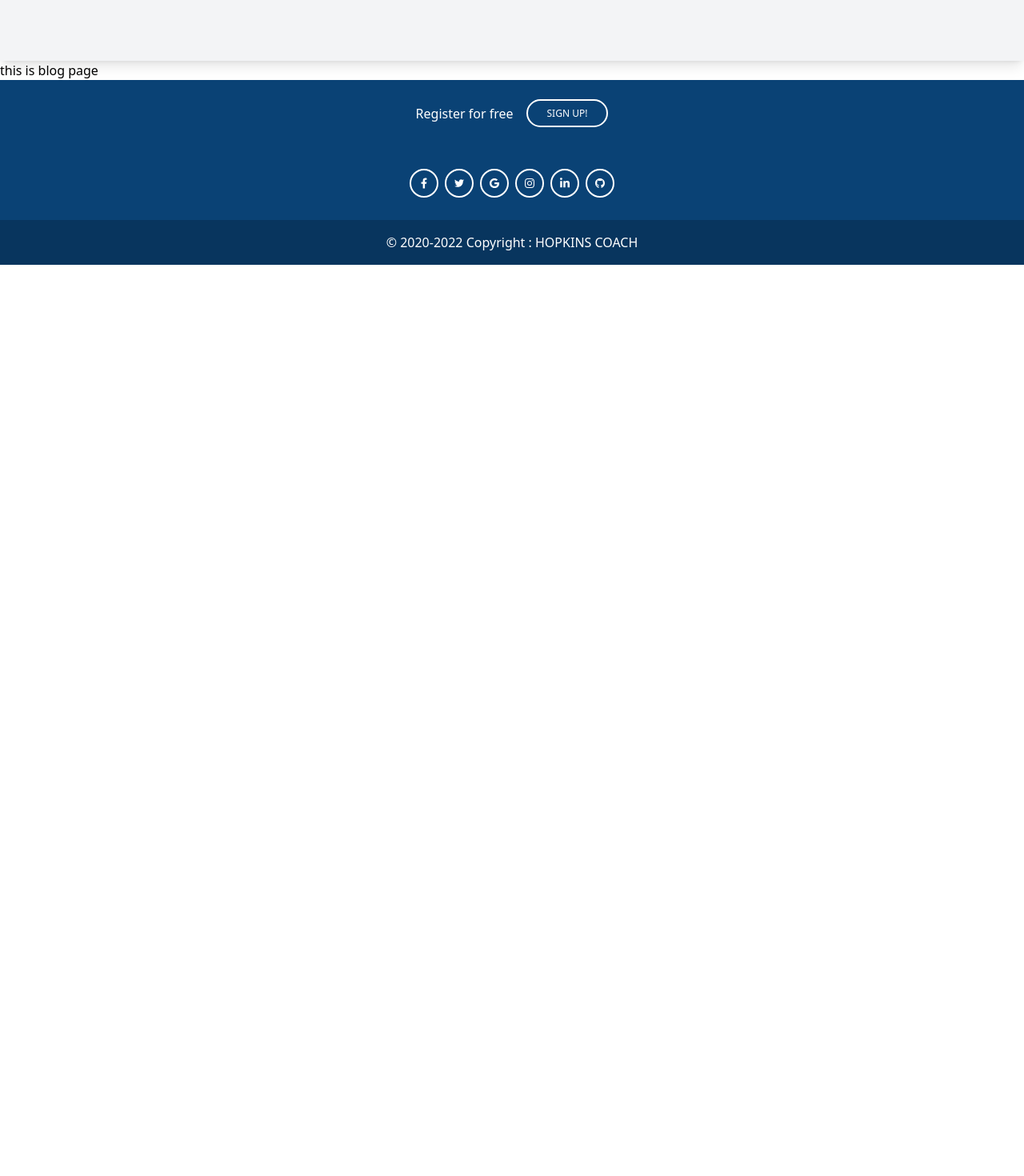
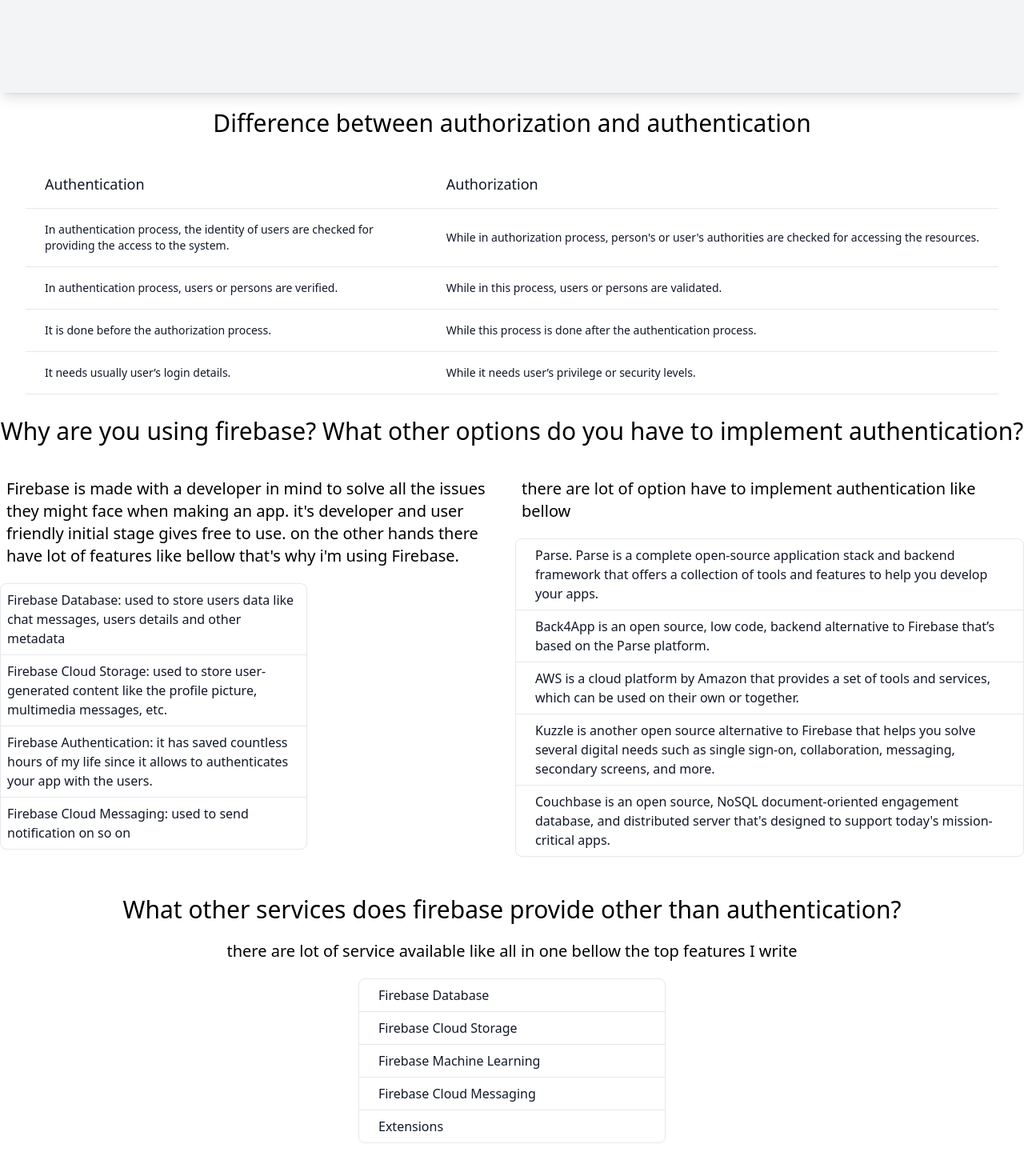
Before and after one commit to raselmahmud-coder/Independent-service-provider, a React (Create React App) app: page /blog in a window 1280 px wide. Shown: the part 180-1650 px from the top of the page at 80% size. Before the commit the page ends 800 px from the top, so only its background shows below. Built offline with nearby package versions, Linux system fonts and the light colour scheme; no server answers; what tw-elements would draw is missing.

Commit message:
blog added and about me added

```diff
--- a/src/components/Pages/About/About.js
+++ b/src/components/Pages/About/About.js
@@ -1,11 +1,38 @@
-import React from 'react';
-
+import React from "react";
+import myImg from "../../../images/branding img.png";
 const About = () => {
-    return (
-        <div>
-            <h1>this is abvout page</h1>
+  return (
+    <div>
+      <section className="p-6 md:p-12 text-center md:text-left shadow-lg rounded-md">
+        <div className="flex justify-center">
+          <div className="max-w-3xl">
+            <div className="block p-6 rounded-lg shadow-lg bg-white m-4">
+              <div className="md:flex md:flex-row">
+                <div className="md:w-96 w-36 flex justify-center items-center mb-6 lg:mb-0 mx-auto md:mx-0">
+                  <img
+                    src={myImg}
+                    className="rounded-full shadow-md"
+                    alt="avatar"
+                  />
+                </div>
+                <div className="md:ml-6">
+                  <p className="text-gray-500 font-light mb-6">
+                    Hi, this is Rasel Mahmud from Bangladesh. Currently I'm doing Bsc On Automation Engineering in China. I'm very hard worker and enthusiastic. My expertise area are HTML5, CSS3, JAVASCRIPT, REACT, WORDPRESS, HOSTING MANAGEMENT AND SOME OF STUFF ADOBE PHOTO SHOP.
+                  </p>
+                  <p className="font-semibold text-xl mb-2 text-gray-800">
+                  Rasel Mahmud
+                  </p>
+                  <p className="font-semibold text-gray-500 mb-0">
+                    Become a full Stack Web Developer
+                  </p>
+                </div>
+              </div>
+            </div>
+          </div>
         </div>
-    );
+      </section>
+    </div>
+  );
 };
 
 export default About;
--- a/src/components/Pages/Blog/Blog.js
+++ b/src/components/Pages/Blog/Blog.js
@@ -1,11 +1,164 @@
-import React from 'react';
+import React from "react";
 
 const Blog = () => {
-    return (
+  return (
+    <>
+      <h1 className="text-3xl text-center my-5">
+        Difference between authorization and authentication
+      </h1>
+      <div className="flex">
+        <div className="overflow-x-auto">
+          <div className="py-2 inline-block min-w-full sm:px-6 lg:px-8">
+            <div className="overflow-hidden">
+              <table>
+                <thead className="border-b">
+                  <tr>
+                    <th
+                      scope="col"
+                      className="text-lg text-bold font-medium text-gray-900 px-6 py-4 text-left"
+                    >
+                      Authentication
+                    </th>
+                    <th
+                      scope="col"
+                      className="text-lg text-bold font-medium text-gray-900 px-6 py-4 text-left"
+                    >
+                      Authorization
+                    </th>
+                  </tr>
+                </thead>
+                <tbody>
+                  <tr className="border-b">
+                    <td className="px-6 py-4 text-sm font-medium text-gray-900">
+                      In authentication process, the identity of users are
+                      checked for providing the access to the system.
+                    </td>
+                    <td className="text-sm text-gray-900 font-light px-6 py-4 whitespace-nowrap">
+                      While in authorization process, person's or user's
+                      authorities are checked for accessing the resources.
+                    </td>
+                  </tr>
+                  <tr className="bg-white border-b">
+                    <td className="px-6 py-4 text-sm font-medium text-gray-900">
+                      In authentication process, users or persons are verified.
+                    </td>
+                    <td className="text-sm text-gray-900 font-light px-6 py-4 whitespace-nowrap">
+                      While in this process, users or persons are validated.
+                    </td>
+                  </tr>
+                  <tr className="bg-white border-b">
+                    <td className="px-6 py-4 text-sm font-medium text-gray-900">
+                      It is done before the authorization process.
+                    </td>
+                    <td className="text-sm text-gray-900 font-light px-6 py-4 whitespace-nowrap">
+                      While this process is done after the authentication
+                      process.
+                    </td>
+                  </tr>
+                  <tr className="bg-white border-b">
+                    <td className="px-6 py-4 text-sm font-medium text-gray-900">
+                      It needs usually user’s login details.
+                    </td>
+                    <td className="text-sm text-gray-900 font-light px-6 py-4 whitespace-nowrap">
+                      While it needs user’s privilege or security levels.
+                    </td>
+                  </tr>
+                </tbody>
+              </table>
+            </div>
+          </div>
+        </div>
+      </div>
+      <h1 className="text-3xl text-center my-5">
+        Why are you using firebase? What other options do you have to implement
+        authentication?
+      </h1>
+      <div className="grid grid-cols-2 gap-2">
         <div>
-            <h1>this is blog page</h1>
+          <p className="text-xl my-5 mx-2">
+            Firebase is made with a developer in mind to solve all the issues
+            they might face when making an app. it's developer and user friendly
+            initial stage gives free to use. on the other hands there have lot
+            of features like bellow that's why i'm using Firebase.
+          </p>
+          <ul className="bg-white rounded-lg border border-gray-200 w-96 text-gray-900">
+            <li className="p-2 block w-full py-2 border-b border-gray-200 w-full rounded-t-lg">
+              Firebase Database: used to store users data like chat messages,
+              users details and other metadata
+            </li>
+            <li className="p-2 block w-full py-2 border-b border-gray-200 w-full">
+              Firebase Cloud Storage: used to store user-generated content like
+              the profile picture, multimedia messages, etc.
+            </li>
+            <li className="p-2 block w-full py-2 border-b border-gray-200 w-full">
+              Firebase Authentication: it has saved countless hours of my life
+              since it allows to authenticates your app with the users.
+            </li>
+
+            <li className="p-2 block w-full py-2 w-full rounded-b-lg">
+              Firebase Cloud Messaging: used to send notification on so on
+            </li>
+          </ul>
         </div>
-    );
+        <div>
+          <p className="text-xl my-5 mx-2">
+            there are lot of option have to implement authentication like bellow
+          </p>
+          <ul className="bg-white rounded-lg border border-gray-200 text-gray-900">
+            <li className="px-6 py-2 border-b border-gray-200 w-full rounded-t-lg">
+              Parse. Parse is a complete open-source application stack and
+              backend framework that offers a collection of tools and features
+              to help you develop your apps.
+            </li>
+            <li className="px-6 py-2 border-b border-gray-200 w-full">
+              Back4App is an open source, low code, backend alternative to
+              Firebase that’s based on the Parse platform.
+            </li>
+            <li className="px-6 py-2 border-b border-gray-200 w-full">
+              AWS is a cloud platform by Amazon that provides a set of tools and
+              services, which can be used on their own or together.
+            </li>
+            <li className="px-6 py-2 border-b border-gray-200 w-full">
+              Kuzzle is another open source alternative to Firebase that helps
+              you solve several digital needs such as single sign-on,
+              collaboration, messaging, secondary screens, and more.
+            </li>
+            <li className="px-6 py-2 w-full rounded-b-lg">
+              Couchbase is an open source, NoSQL document-oriented engagement
+              database, and distributed server that's designed to support
+              today's mission-critical apps.
+            </li>
+          </ul>
+        </div>
+      </div>
+      <div className="my-12">
+        <h1 className="text-3xl text-center">
+          What other services does firebase provide other than authentication?
+        </h1>
+        <p className="text-xl p-5 text-center">
+          there are lot of service available like all in one bellow the top
+          features I write
+        </p>
+        <div className="flex justify-center">
+          <ul className="bg-white rounded-lg border border-gray-200 w-96 text-gray-900">
+            <li className="px-6 py-2 border-b border-gray-200 w-full rounded-t-lg">
+              Firebase Database
+            </li>
+            <li className="px-6 py-2 border-b border-gray-200 w-full">
+              Firebase Cloud Storage
+            </li>
+            <li className="px-6 py-2 border-b border-gray-200 w-full">
+              Firebase Machine Learning
+            </li>
+            <li className="px-6 py-2 border-b border-gray-200 w-full">
+              Firebase Cloud Messaging
+            </li>
+            <li className="px-6 py-2 w-full rounded-b-lg">Extensions</li>
+          </ul>
+        </div>
+      </div>
+    </>
+  );
 };
 
 export default Blog;
--- a/src/components/Pages/Sign Up/SignUp.js
+++ b/src/components/Pages/Sign Up/SignUp.js
@@ -137,6 +137,7 @@
                           : "focus:outline-blue-600 "
                       }form-control block w-full px-4 py-2 text-xl font-normal text-gray-700 bg-white bg-clip-padding border border-solid border-gray-700 rounded transition ease-in-out m-0 focus:gray-red-700 focus:bg-white`}
                       placeholder="Email address"
+                      required
                       onInput={handleEmail}
                     />
                   </div>
@@ -158,6 +159,7 @@
                           : "focus:outline-blue-600 "
                       }form-control block w-full px-4 py-2 text-xl font-normal text-gray-700 bg-white bg-clip-padding border border-solid border-gray-700 rounded transition ease-in-out m-0 focus:gray-red-700 focus:bg-white`}
                       placeholder="Password"
+                      required
                       onInput={handlePassword}
                     />
                   </div>
--- a/src/components/Pages/SignIn/SignIn.js
+++ b/src/components/Pages/SignIn/SignIn.js
@@ -1,5 +1,8 @@
 import React, { useEffect, useState } from "react";
-import { useCreateUserWithEmailAndPassword, useSignInWithGoogle } from "react-firebase-hooks/auth";
+import {
+  useSignInWithEmailAndPassword,
+  useSignInWithGoogle,
+} from "react-firebase-hooks/auth";
 import { Link, useLocation, useNavigate } from "react-router-dom";
 import auth from "../../../Firebase-init";
 import { BsGoogle } from "react-icons/bs";
@@ -15,46 +18,66 @@
     emailError: "",
     passwordError: "",
   });
-  const [signInWithGoogle, googleUser, googleLoading, googleError] = useSignInWithGoogle(auth);
-  const [
-    createUserWithEmailAndPassword,
-    user,
-    loading,
-    error,
-  ] = useCreateUserWithEmailAndPassword(auth);
   const from = location.state?.from?.pathname || "/";
+  const [signInWithGoogle, googleUser, googleLoading, googleError] =
+    useSignInWithGoogle(auth);
+  const [signInWithEmailAndPassword, user, loading, error] =
+    useSignInWithEmailAndPassword(auth);
+  const handleForm = (e) => {
+    e.preventDefault();
+    signInWithEmailAndPassword(userInfo?.email, userInfo?.password);
+    console.log("sign is here");
+  };
   const handleGoogleSignIn = () => {
     signInWithGoogle();
   };
-  if (googleLoading) {
+  if (googleLoading || loading) {
     return <Spinner />;
   }
-  if (googleUser) {
+  if (googleUser || user) {
     navigate(from, { replace: true });
     toast.success("successfully logged in", {
       id: "done_google",
     });
   }
-  if (googleError) {
+  if (googleError || error) {
     toast.error("error happened", {
       id: "error",
     });
   }
-  console.log("from sign in ",userInfo);
+  console.log("from sign in ", userInfo);
   const handleEmail = (e) => {
-    // will do validation later
-    if (e.target.value) {
-      setUserInfo({ ...userInfo, email: e.target.value });
+    const value = e.target.value;
+    const emailValidation = /^[^\s@]+@[^\s@]+\.[^\s@]+$/;
+    if (emailValidation.test(value)) {
+      setUserInfo({ ...userInfo, email: value, emailError: "" });
+      toast.success(`${userInfo?.email} is updated`, {
+        id: "updated",
+      });
+    } else {
+      setUserInfo({ ...userInfo, emailError: "invalid email", email: "" });
+      toast.error(`email is incorrect`, {
+        id: "updated",
+      });
     }
   };
   const handlePassword = (e) => {
-    // will do validation later
-    if (e.target.value) {
-      setUserInfo({ ...userInfo, password: e.target.value });
+    const value = e.target.value;
+    if (value.length > 5) {
+      setUserInfo({ ...userInfo, password: value, passwordError: "" });
+      toast.success(`password is correct`, {
+        id: "updated",
+      });
+    } else {
+      setUserInfo({
+        ...userInfo,
+        passwordError: "invalid password",
+        password: "",
+      });
+      toast.error(`password is incorrect`, {
+        id: "updated",
+      });
     }
-  };
-  const handleForm = (e) => {
-    e.preventDefault();
   };
   return (
     <>
@@ -111,6 +134,7 @@
                     className="form-control block w-full px-4 py-2 text-xl font-normal text-gray-700 bg-white bg-clip-padding border border-solid border-gray-300 rounded transition ease-in-out m-0 focus:text-gray-700 focus:bg-white focus:border-blue-600 focus:outline-none"
                     id="exampleFormControlInput2"
                     placeholder="Email address"
+                    required
                     onInput={handleEmail}
                   />
                 </div>
@@ -121,6 +145,7 @@
                     className="form-control block w-full px-4 py-2 text-xl font-normal text-gray-700 bg-white bg-clip-padding border border-solid border-gray-300 rounded transition ease-in-out m-0 focus:text-gray-700 focus:bg-white focus:border-blue-600 focus:outline-none"
                     id="exampleFormControlInput2"
                     placeholder="Password"
+                    required
                     onInput={handlePassword}
                   />
                 </div>
@@ -149,10 +174,10 @@
 
                 <div className="text-center lg:text-left">
                   <button
-                    type="button"
+                    type="submit"
                     className="inline-block px-7 py-3 bg-blue-600 text-white font-medium text-sm leading-snug uppercase rounded shadow-md hover:bg-blue-700 hover:shadow-lg focus:bg-blue-700 focus:shadow-lg focus:outline-none focus:ring-0 active:bg-blue-800 active:shadow-lg transition duration-150 ease-in-out"
                   >
-                    Login
+                    sign in
                   </button>
                   <p className="text-sm font-semibold mt-2 pt-1 mb-0">
                     Don't have an account?{" "}
--- a/src/components/Shared/Navbar/Navbar.js
+++ b/src/components/Shared/Navbar/Navbar.js
@@ -127,6 +127,16 @@
                   )}
                 </Link>
               </li>
+              {!user && (
+                <li className="nav-item p-2">
+                  <Link
+                    className="nav-link text-gray-500 hover:text-gray-700 focus:text-gray-700 p-0"
+                    to={"/sign_up"}
+                  >
+                    Sign Up
+                  </Link>
+                </li>
+              )}
             </ul>
           </div>
 
```
Also changed, not shown: 1 other file (tests, documents, lock files or other folders).
